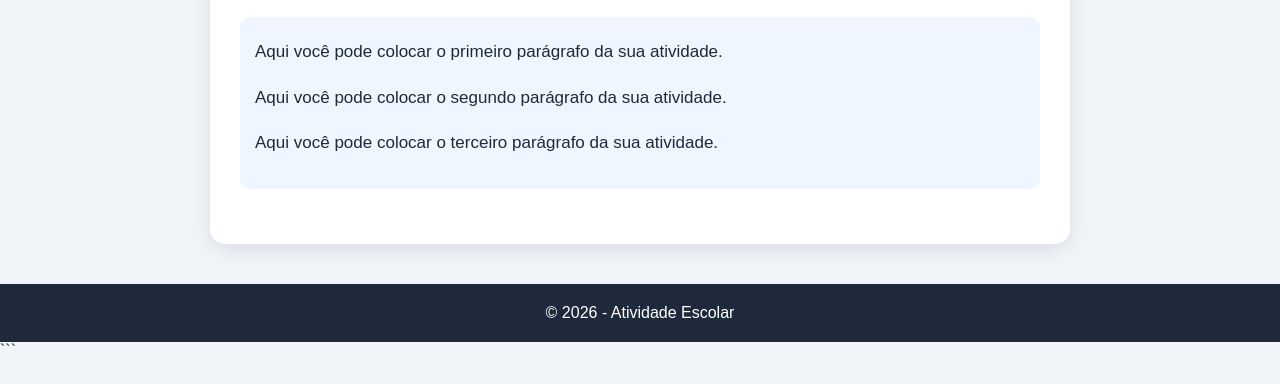
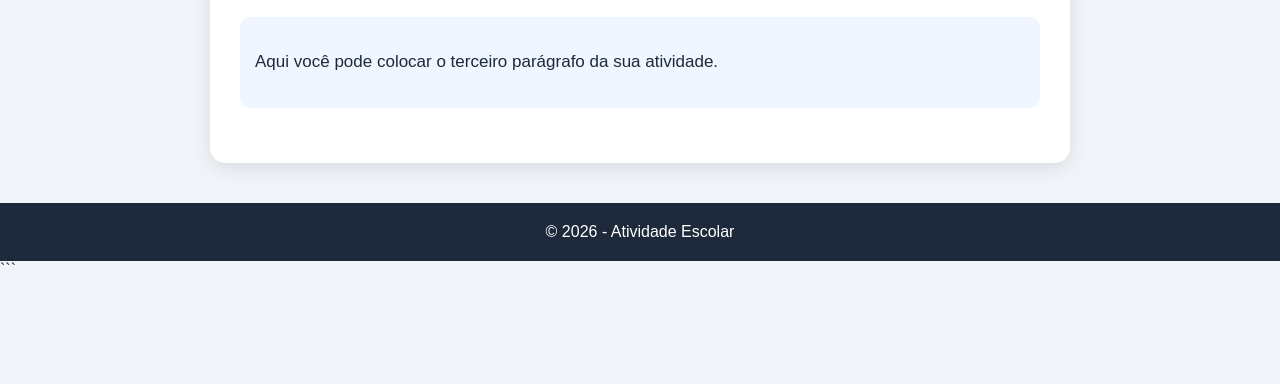
Before and after one commit to carlos8004956-code/henrique, a plain HTML site: page index.html in a window 1280 px wide. Shown: the part 246-630 px from the top of the page. Drawn offline with Linux system fonts and the light colour scheme.

Commit message:
Change title and clean up content in index.html
Updated the title and removed unnecessary paragraphs.

```diff
--- a/index.html
+++ b/index.html
@@ -5,7 +5,7 @@
     <meta charset="UTF-8">
     <meta name="viewport" content="width=device-width, initial-scale=1.0">
 
-    <title>Minha Atividade</title>
+    <title>Reconhecimento facial</title>
 
     <style>
         * {
@@ -140,17 +140,7 @@
                 ==================================================
                 -->
 
-                <p>
-                    Aqui você pode colocar o primeiro parágrafo
-                    da sua atividade.
-                </p>
-
-                <p>
-                    Aqui você pode colocar o segundo parágrafo
-                    da sua atividade.
-                </p>
-
-                <p>
+            </p>
                     Aqui você pode colocar o terceiro parágrafo
                     da sua atividade.
                 </p>
```
